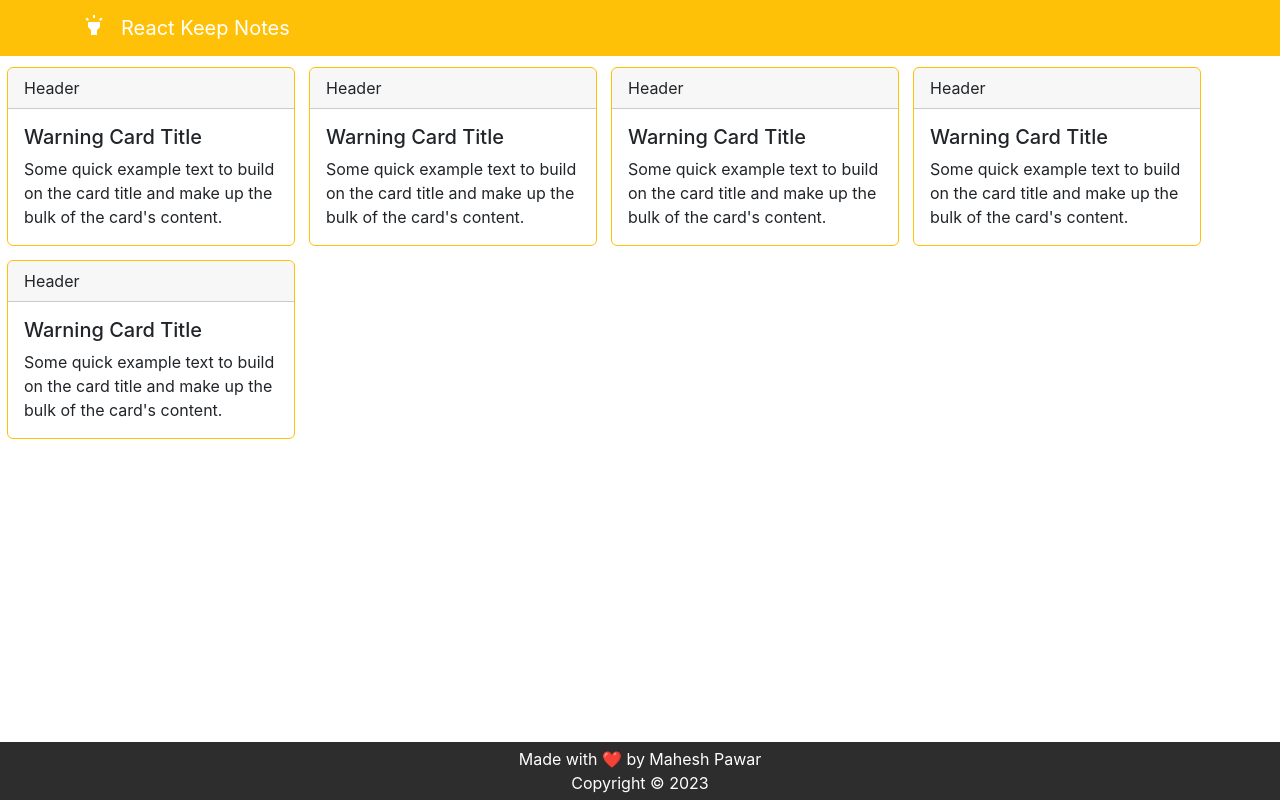
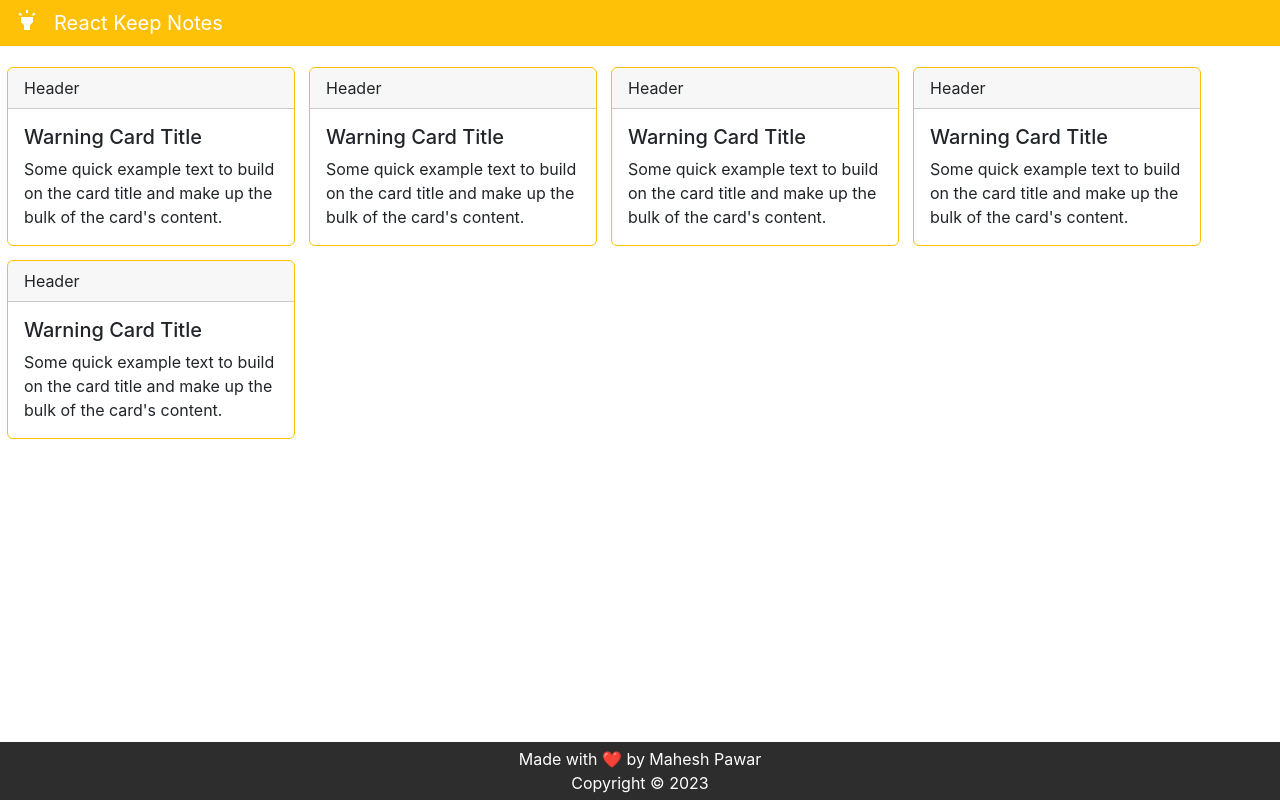
Before and after one commit to pawar-mahesh/react_keep_notes, a React (Create React App) app: page / in a window 1280 px wide. Built offline with nearby package versions, Linux system fonts and the light colour scheme.

Commit message:
src: components: Remove container from header and set proper padding
Signed-off-by: pawar-mahesh <pawar.mahesh2345@gmail.com>

```diff
--- a/src/components/header/header.css
+++ b/src/components/header/header.css
@@ -6,4 +6,5 @@
   position: fixed;
   top: 0;
   width: 100%;
+  padding-left: 15px;
 }
--- a/src/components/header/header.js
+++ b/src/components/header/header.js
@@ -6,7 +6,7 @@ import "./header.css";
 const Header = () => {
   return (
     <Navbar bg="warning" variant="dark" className="header">
-      <Container>
+      <div>
         <Navbar.Brand href="#home">
           <HighlightIcon
             width="30"
@@ -15,7 +15,7 @@ const Header = () => {
           />
           React Keep Notes
         </Navbar.Brand>
-      </Container>
+      </div>
     </Navbar>
   );
 };
```
